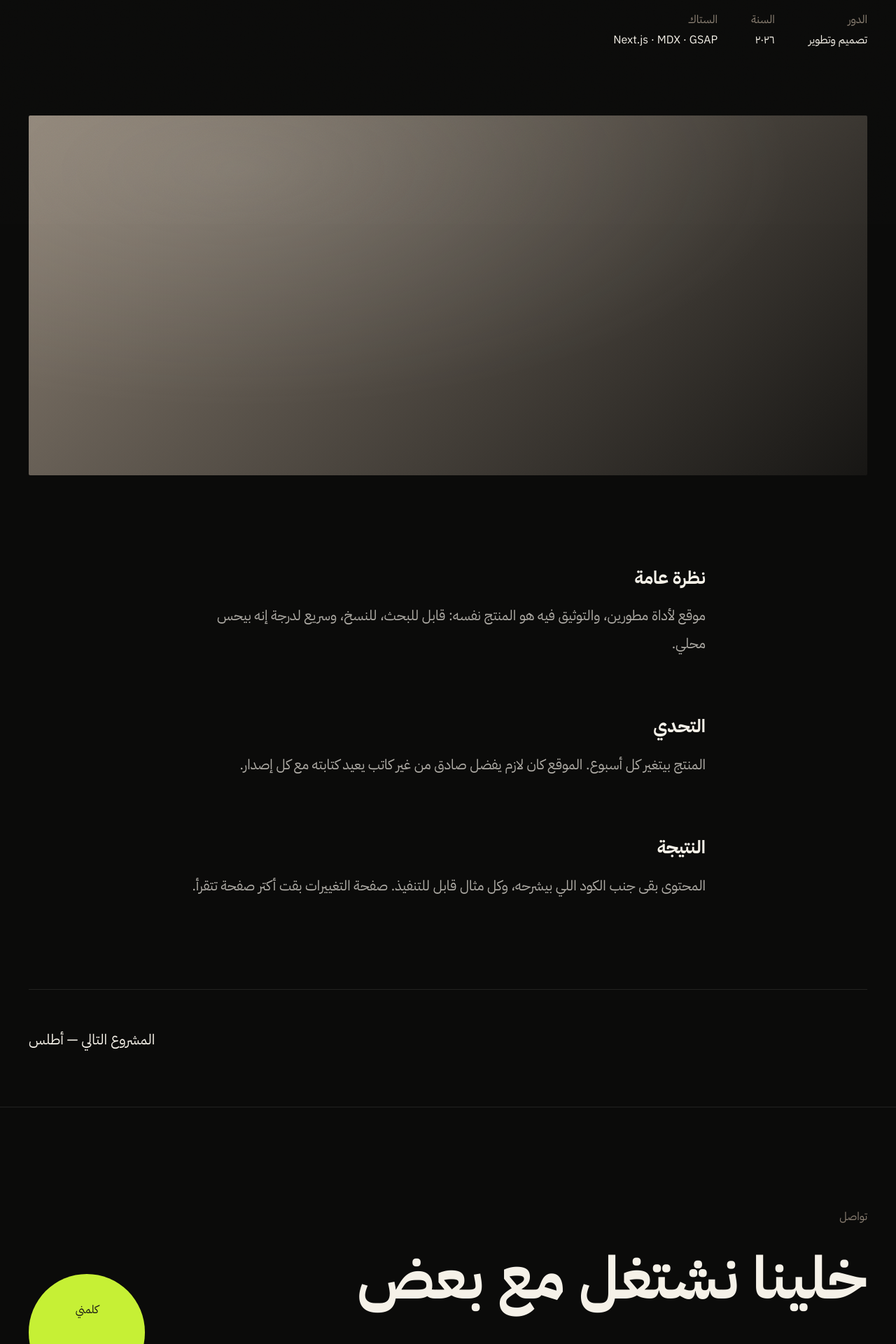
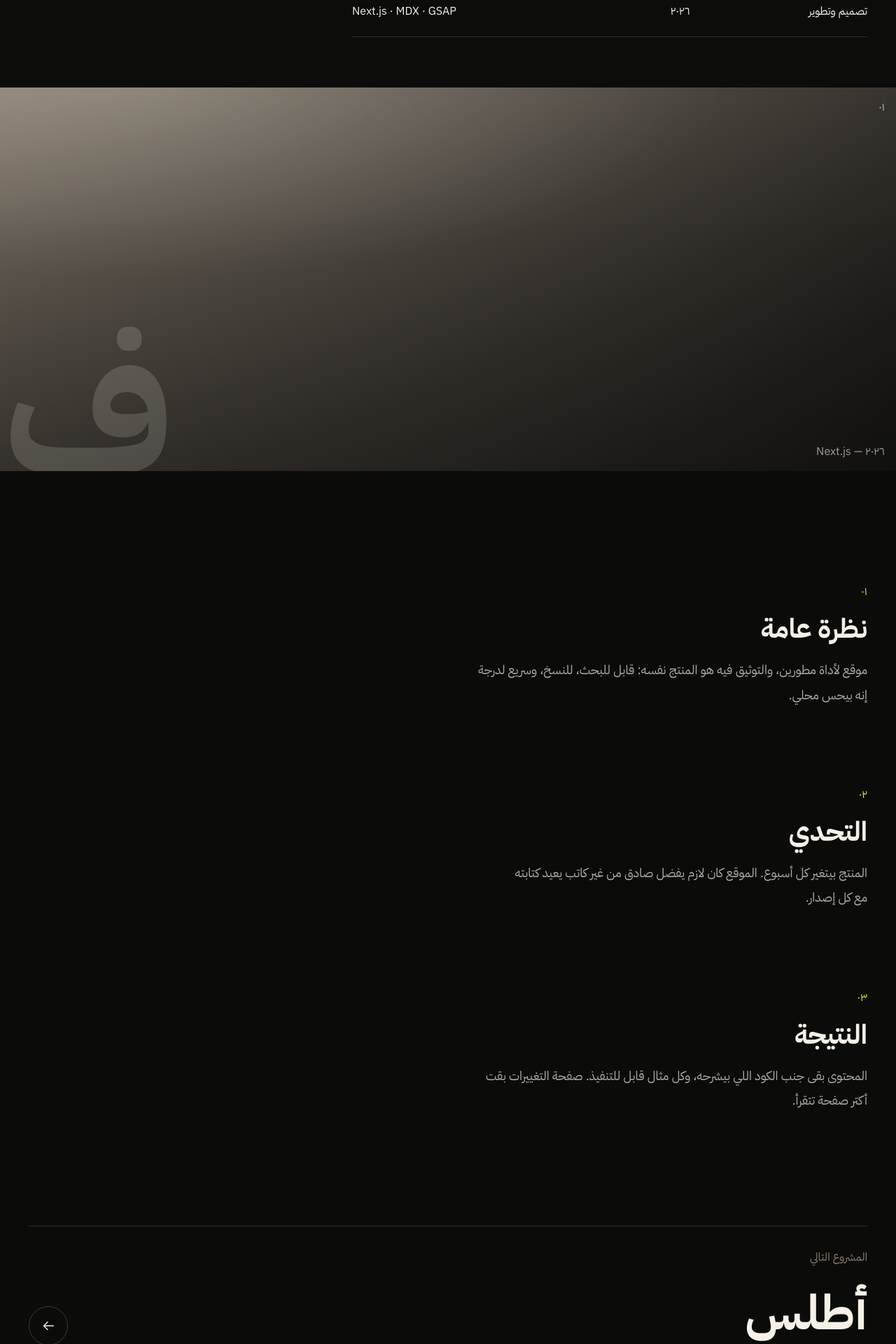
Before and after one commit to vemonser/portfolio, a Next.js app: page /ar/work/forge in a window 1280 px wide. Shown: the part 480-2400 px from the top of the page at 70% size. Built offline with nearby package versions, Linux system fonts and the light colour scheme.

Commit message:
feat(work): redesign project archive and case studies

```diff
--- a/src/app/[locale]/work/[slug]/page.tsx
+++ b/src/app/[locale]/work/[slug]/page.tsx
@@ -2,11 +2,12 @@ import { notFound } from "next/navigation";
 import { getTranslations, setRequestLocale } from "next-intl/server";
 
 import { getNextProject, getProject, getProjects } from "@/content/projects";
-import { localizedHref } from "@/features/navigation/nav";
-import LinkLine from "@/features/ui/LinkLine";
+import EditorialMedia from "@/features/ui/EditorialMedia";
+import NextProject from "@/features/ui/NextProject";
+import PageFrame from "@/features/ui/PageFrame";
 import Reveal from "@/features/ui/Reveal";
-import { pageShell, pageTitle } from "@/features/ui/styles";
-import { coverStyle } from "@/features/work/cover";
+import { formatNumber, toLocale } from "@/features/ui/editorial";
+import { chapterFrame, displayTitle } from "@/features/ui/styles";
 
 type Props = {
   params: Promise<{ locale: string; slug: string }>;
@@ -39,50 +40,84 @@ export default async function ProjectPage({ params }: Props) {
 
   const t = await getTranslations({ locale, namespace: "project" });
   const next = getNextProject(locale, slug);
+  const typed = toLocale(locale);
+  const arabic = typed === "ar";
+  const yearLabel = /^\d+$/.test(project.year)
+    ? formatNumber(Number(project.year), typed)
+    : project.year;
 
   return (
-    <main className={pageShell}>
+    <PageFrame
+      locale={typed}
+      className={`${chapterFrame} pb-[var(--inset-chapter)] pt-[clamp(8rem,20vh,13rem)]`}
+    >
       <article>
-        <Reveal className="flex max-w-[70rem] flex-col gap-4">
-          <p className="ui-label">{t("caseStudy")}</p>
-          <h1 className={`${pageTitle} mt-0`}>{project.title}</h1>
-          <p className="m-0 max-w-[44ch] text-t-20 leading-[1.6] text-warm ar:leading-[1.9]">
+        <header className="chapter-open">
+          <p className="ui-label m-0">{t("caseStudy")}</p>
+
+          <h1 className={`${displayTitle} mt-[var(--space-2)]`}>
+            {project.title}
+          </h1>
+
+          <p className="m-0 mt-[var(--space-3)] max-w-[44ch] text-[clamp(1.1rem,1.8vw,1.45rem)] leading-[1.6] text-warm ar:max-w-[38ch] ar:leading-[1.85]">
             {project.tagline}
           </p>
 
-          <dl className="mt-5 flex flex-wrap gap-x-12 gap-y-6">
+          <dl className="m-0 mt-[var(--space-5)] grid gap-[var(--space-3)] border-y border-[var(--line-hairline)] py-[var(--space-3)] sm:grid-cols-3">
             <div className="flex flex-col gap-[0.35rem]">
               <dt className="ui-label">{t("role")}</dt>
               <dd className="m-0 text-t-16">{project.role}</dd>
             </div>
             <div className="flex flex-col gap-[0.35rem]">
               <dt className="ui-label">{t("year")}</dt>
-              <dd className="m-0 text-t-16">{project.year}</dd>
+              <dd className="m-0 text-t-16">
+                {yearLabel}
+              </dd>
             </div>
             <div className="flex flex-col gap-[0.35rem]">
               <dt className="ui-label">{t("stack")}</dt>
-              <dd className="m-0 text-t-16" dir="ltr">
+              <dd className="m-0 text-start text-t-16" dir="ltr">
                 {project.stack.join(" · ")}
               </dd>
             </div>
           </dl>
+        </header>
+
+        {/* Full-bleed field: the media is the project's atmosphere, not a
+            fabricated screenshot. */}
+        <Reveal delay={80}>
+          <div className="-mx-[var(--inset-edge)] mt-[var(--space-6)]">
+            <EditorialMedia
+              project={project}
+              index={0}
+              locale={typed}
+              className="aspect-[4/3] md:aspect-[21/9]"
+            />
+          </div>
         </Reveal>
 
-        <Reveal delay={80}>
-          <div
-            aria-hidden="true"
-            className="mt-[clamp(3rem,8vw,6rem)] aspect-[4/3] rounded-[2px] bg-ink md:aspect-[21/9]"
-            style={{ background: coverStyle(project.cover) }}
-          />
-        </Reveal>
+        <div className="mt-[var(--space-8)] grid gap-[var(--space-7)]">
+          {project.sections.map((section, index) => (
+            <Reveal
+              as="section"
+              key={section.heading}
+              className={
+                index % 2 === 1
+                  ? arabic
+                    ? "me-[12%] max-w-[54ch]"
+                    : "ms-auto max-w-[42ch]"
+                  : "max-w-[58ch]"
+              }
+            >
+              <span className="font-label text-t-14 tracking-[var(--track)] text-lime ar:text-t-16 ar:tracking-normal">
+                {formatNumber(index + 1, typed, { pad: 2 })}
+              </span>
 
-        <div className="mx-auto grid max-w-[46rem] gap-[clamp(3rem,7vw,5rem)] py-[clamp(4.5rem,11vw,8rem)]">
-          {project.sections.map((section) => (
-            <Reveal as="section" key={section.heading}>
-              <h2 className="mb-[0.9rem] mt-0 font-display text-[clamp(1.35rem,2vw,1.75rem)] font-semibold tracking-[-0.02em] ar:tracking-normal">
+              <h2 className="mb-[0.9rem] mt-[var(--space-2)] font-display text-[clamp(1.7rem,3vw,2.6rem)] font-semibold leading-[1.1] tracking-[-0.025em] ar:leading-[1.35] ar:tracking-normal">
                 {section.heading}
               </h2>
-              <p className="m-0 text-t-20 leading-[1.8] text-bone/70 ar:leading-[2]">
+
+              <p className="m-0 text-[clamp(1.02rem,1.4vw,1.2rem)] leading-[1.8] text-bone/70 ar:leading-[2]">
                 {section.body}
               </p>
             </Reveal>
@@ -90,17 +125,9 @@ export default async function ProjectPage({ params }: Props) {
         </div>
       </article>
 
-      <nav
-        aria-label={t("next")}
-        className="flex justify-end border-t border-bone/10 pb-[clamp(3rem,8vw,5rem)] pt-[clamp(2rem,5vw,3.5rem)]"
-      >
-        <LinkLine
-          href={localizedHref(locale, `/work/${next.slug}`)}
-          className="text-[clamp(1.05rem,1.6vw,1.3rem)]"
-        >
-          {t("next")} — {next.title}
-        </LinkLine>
-      </nav>
-    </main>
+      <div className="mt-[var(--space-8)]">
+        <NextProject locale={typed} project={next} label={t("next")} />
+      </div>
+    </PageFrame>
   );
 }
--- a/src/app/[locale]/work/page.tsx
+++ b/src/app/[locale]/work/page.tsx
@@ -1,12 +1,12 @@
 import { getTranslations, setRequestLocale } from "next-intl/server";
 
 import { getProjects } from "@/content/projects";
-import { localizedHref } from "@/features/navigation/nav";
+import ChapterLabel from "@/features/ui/ChapterLabel";
+import PageFrame from "@/features/ui/PageFrame";
+import ProjectIndex from "@/features/ui/ProjectIndex";
+import Reveal from "@/features/ui/Reveal";
 import { toLocale } from "@/features/ui/editorial";
-import Reveal from "@/features/ui/Reveal";
-import { pageLede, pageShell, pageTitle, workGrid } from "@/features/ui/styles";
-
-import ProjectCard from "@/features/work/ProjectCard";
+import { bodyMeasure, chapterFrame, displayTitle } from "@/features/ui/styles";
 
 type Props = {
   params: Promise<{ locale: string }>;
@@ -25,35 +25,30 @@ export default async function WorkPage({ params }: Props) {
 
   const t = await getTranslations({ locale, namespace: "workPage" });
   const projects = getProjects(locale);
+  const typed = toLocale(locale);
 
   return (
-    <main className={pageShell}>
-      <Reveal className="max-w-[60rem]">
-        <p className="ui-label">{t("label")}</p>
-        <h1 className={pageTitle}>{t("title")}</h1>
-        <p className={pageLede}>{t("lede")}</p>
+    <PageFrame
+      locale={typed}
+      className={`${chapterFrame} pb-[var(--inset-chapter)] pt-[clamp(8rem,22vh,14rem)]`}
+    >
+      <Reveal className="chapter-open">
+        <ChapterLabel locale={typed} index={1}>
+          {t("label")}
+        </ChapterLabel>
+
+        <h1 className={`${displayTitle} mt-[var(--space-3)]`}>{t("title")}</h1>
+
+        <p
+          className={`${bodyMeasure} mt-[var(--space-3)] text-[clamp(1.05rem,1.5vw,1.3rem)]`}
+        >
+          {t("lede")}
+        </p>
       </Reveal>
 
-      <div
-        className={`mt-[clamp(4rem,9vw,7rem)] pb-[clamp(5rem,12vh,9rem)] ${workGrid}`}
-      >
-        {projects.map((project, index) => (
-          <Reveal
-            as="article"
-            key={project.slug}
-            delay={(index % 3) * 60}
-          >
-            <ProjectCard
-              project={project}
-              index={index}
-              href={localizedHref(locale, `/work/${project.slug}`)}
-              locale={toLocale(locale)}
-              direction={locale === "ar" ? "rtl" : "ltr"}
-              variant="archive"
-            />
-          </Reveal>
-        ))}
+      <div className="mt-[var(--space-8)]">
+        <ProjectIndex locale={typed} projects={projects} variant="archive" />
       </div>
-    </main>
+    </PageFrame>
   );
 }
--- a/src/app/globals.css
+++ b/src/app/globals.css
@@ -1099,6 +1099,40 @@ html[lang="ar"] .editorial-media__meta {
   text-transform: none;
 }
 
+/* The next-project chapter: one full-width link, its underline sweeping from
+   the reading edge. The whole block is the target, so the line is the only
+   hover affordance besides the disc. */
+.next-project {
+  position: relative;
+}
+
+.next-project::after {
+  content: "";
+  position: absolute;
+  inset-block-end: 0;
+  inset-inline: 0;
+  block-size: 1px;
+  background: var(--color-lime);
+  transform: scaleX(0);
+  transform-origin: right;
+  transition: transform var(--dur-slow) var(--ease-editorial);
+}
+
+html[dir="rtl"] .next-project::after {
+  transform-origin: left;
+}
+
+.next-project:hover::after,
+.next-project:focus-visible::after {
+  transform: scaleX(1);
+  transform-origin: left;
+}
+
+html[dir="rtl"] .next-project:hover::after,
+html[dir="rtl"] .next-project:focus-visible::after {
+  transform-origin: right;
+}
+
 /* Prose inherits .prose-blog's rhythm and only restates the measure, which is
    a locale token rather than a fixed rem. */
 .prose-editorial {
--- /dev/null
+++ b/src/features/ui/NextProject.tsx
@@ -0,0 +1,59 @@
+import Link from "next/link";
+
+import type { Project } from "@/content/projects/types";
+import { localizedHref } from "@/features/navigation/nav";
+
+import { type Locale } from "./editorial";
+
+type Props = {
+  locale: Locale;
+  project: Project;
+  label: string;
+};
+
+/**
+ * The case study's closing chapter: the next project, at full width, as one
+ * link. The arrow follows the reading direction — an Arabic page walks left,
+ * an English page walks right — while the geography of the page stays put.
+ */
+export default function NextProject({ locale, project, label }: Props) {
+  return (
+    <Link
+      href={localizedHref(locale, `/work/${project.slug}`)}
+      data-next-project
+      className="next-project group block border-t border-[var(--line-hairline)] pb-[var(--space-5)] pt-[var(--space-4)] no-underline"
+    >
+      <span className="ui-label">{label}</span>
+
+      <span className="mt-[var(--space-3)] flex flex-wrap items-end justify-between gap-[var(--space-3)]">
+        <span className="font-display text-[clamp(2rem,5.4vw,4.5rem)] font-semibold leading-[1.02] tracking-[-0.035em] transition-colors duration-[var(--dur-base)] group-hover:text-lime ar:leading-[1.3] ar:tracking-normal">
+          {project.title}
+        </span>
+
+        <span
+          aria-hidden="true"
+          className="grid h-14 w-14 shrink-0 place-items-center rounded-full border border-bone/20 transition-[transform,background-color,border-color] duration-[var(--dur-base)] ease-[var(--ease-editorial)] group-hover:border-lime group-hover:bg-lime group-hover:text-ink"
+        >
+          <svg
+            viewBox="0 0 24 24"
+            width="22"
+            height="22"
+            fill="none"
+            stroke="currentColor"
+            strokeWidth="1.4"
+            strokeLinecap="round"
+            strokeLinejoin="round"
+            className="rtl:-scale-x-100"
+            focusable="false"
+          >
+            <path d="M4 12h15M13 6l6 6-6 6" />
+          </svg>
+        </span>
+      </span>
+
+      <span className="mt-[var(--space-2)] block font-label text-t-14 uppercase tracking-[var(--track)] text-warm ar:text-t-16 ar:normal-case ar:tracking-normal">
+        {project.role} · {project.year}
+      </span>
+    </Link>
+  );
+}
```
